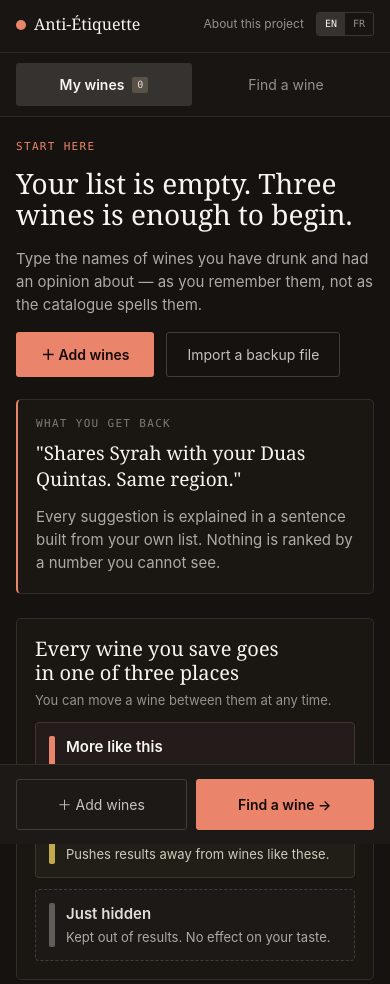
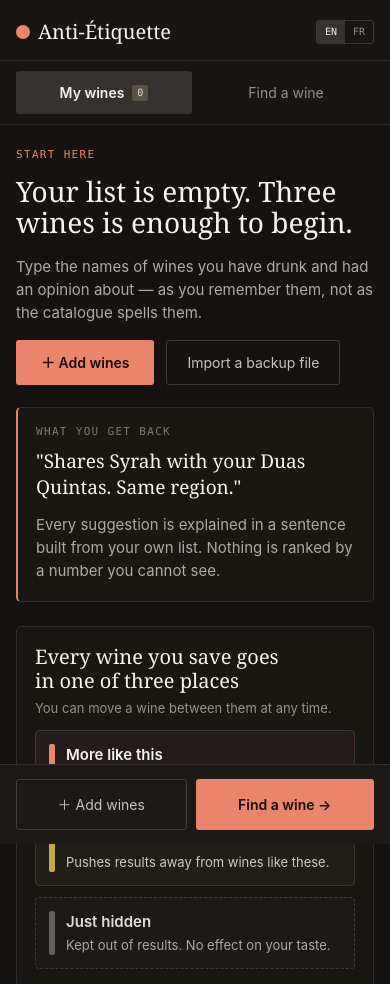
Before and after one commit to raphaelaleixo/anti-etiquette, a website built with Vite: page app/index.html in a window 390 px wide. Shown: the top 984 px of the page. Built offline with nearby package versions, Linux system fonts and the light colour scheme.

Commit message:
Match the app header to the landing on mobile, and drop the About link
The two pages sit either side of one link, and arriving in the app dropped the
wordmark from 20px to 16px, the dot from 14px to 10px, and the bar from 20px
of padding to 12px. Read one after the other it looked like a different site.
The narrow header now uses the landing's figures; desktop keeps the design's
own smaller ones, where the bar also has to carry the tab switch.

The About link is gone, and with it aboutProject, the .topbar-link styles and
the language wiring in shell.ts that existed only to relabel it.

One thing that came with it, uninvited: that link was the app's only route back
to the landing page. Removing it outright would have left the app somewhere you
can arrive but not leave, which is the same class of dead end as the branch
picker a few commits ago. The wordmark is now the way back — an anchor to
/?stay, the same gesture the landing's own brand already makes, and `?stay`
because a returning visitor's saved list is exactly what makes that page bounce
them straight back.

The two tests that asserted "/?stay#about" were asserting a label. They now
assert that a route exists, which is the thing worth keeping, and removing the
anchor fails both.

535 tests green, typecheck and build clean. 191 keys, all referenced, en and fr
in parity.

```diff
--- a/app/index.html
+++ b/app/index.html
@@ -32,19 +32,13 @@
       -->
       <header class="topbar">
         <div class="topbar-left">
-          <span class="brand">
+          <a class="brand" href="/?stay">
             <span class="mark" aria-hidden="true"></span>
             <span class="wordmark">Anti-Étiquette</span>
-          </span>
+          </a>
           <mode-switch></mode-switch>
         </div>
         <div class="topbar-right">
-          <!--
-            `?stay` suppresses the landing page's returning-visitor redirect.
-            Without it this link would bounce straight back here, since having
-            a saved list is exactly what triggers that redirect.
-          -->
-          <a class="topbar-link" href="/?stay#about">About this project</a>
           <lang-toggle></lang-toggle>
         </div>
       </header>
--- a/src/lib/i18n/en.ts
+++ b/src/lib/i18n/en.ts
@@ -21,7 +21,6 @@ export const en = {
   myWines: 'My wines',
   exportBackup: 'Export a backup',
   importShort: 'Import',
-  aboutProject: 'About this project',
   alsoHere: 'Also here: wines you already know',
   alsoHereNote: 'From your own list, in stock at this branch.',
   askAnAi: 'Ask AI',
--- a/src/lib/i18n/fr.ts
+++ b/src/lib/i18n/fr.ts
@@ -23,7 +23,6 @@ export const fr: Messages = {
   myWines: 'Mes vins',
   exportBackup: 'Exporter une copie',
   importShort: 'Importer',
-  aboutProject: 'À propos du projet',
   alsoHere: 'Aussi ici : des vins que vous connaissez',
   alsoHereNote: 'Tirés de votre liste, en tablette à cette succursale.',
   askAnAi: 'Interroger une IA',
--- a/src/styles.css
+++ b/src/styles.css
@@ -259,7 +259,7 @@ button { font: inherit; color: inherit; }
   align-items: center;
   justify-content: space-between;
   gap: 16px;
-  padding: 12px var(--pad);
+  padding: 20px var(--pad);
   border-block-end: 1px solid var(--line2);
   background: var(--topbar);
 }
@@ -269,21 +269,19 @@ button { font: inherit; color: inherit; }
 
 .brand { display: flex; align-items: baseline; gap: 8px; }
 .mark {
-  inline-size: 10px;
-  block-size: 10px;
+  inline-size: 14px;
+  block-size: 14px;
   flex: none;
   border-radius: 50%;
   background: var(--more);
 }
 .wordmark {
   font-family: var(--display);
-  font-size: 16px;
+  font-size: 20px;
   line-height: 1;
   color: var(--ink0);
 }
 
-.topbar-link { font-size: 12px; color: var(--mute2); }
-.topbar-link:hover { color: var(--ink0); }
 
 .langtoggle {
   display: flex;
@@ -326,7 +324,6 @@ button { font: inherit; color: inherit; }
   .mark { inline-size: 12px; block-size: 12px; }
   .wordmark { font-size: 18px; }
   .topbar-right { gap: 24px; }
-  .topbar-link { font-size: 13px; }
   .langtoggle button { padding: 6px 10px; font-size: 11px; }
 }
 
--- a/src/ui/shell.ts
+++ b/src/ui/shell.ts
@@ -1,7 +1,7 @@
 import '../styles.css'
 import { watchOtherTabs } from '../lib/cellar'
 import { hydrateMissing } from '../lib/hydrate'
-import { initLang, t, subscribe as onLangChange } from '../lib/lang'
+import { initLang } from '../lib/lang'
 import { ModeSwitch } from './elements/mode-switch'
 import { AppStatus } from './elements/app-status'
 import { AppPanel } from './elements/app-panel'
@@ -64,10 +64,6 @@ export function start(): void {
   // something to interrupt them over.
   void hydrateMissing().catch(() => {})
 
-  const about = document.querySelector('.topbar-link')
-  const showAbout = (): void => { if (about) about.textContent = t().aboutProject }
-  showAbout()
-  onLangChange(showAbout)
 }
 
 start()
```
Also changed, not shown: tests/landing.test.ts (+11 -4 lines).
